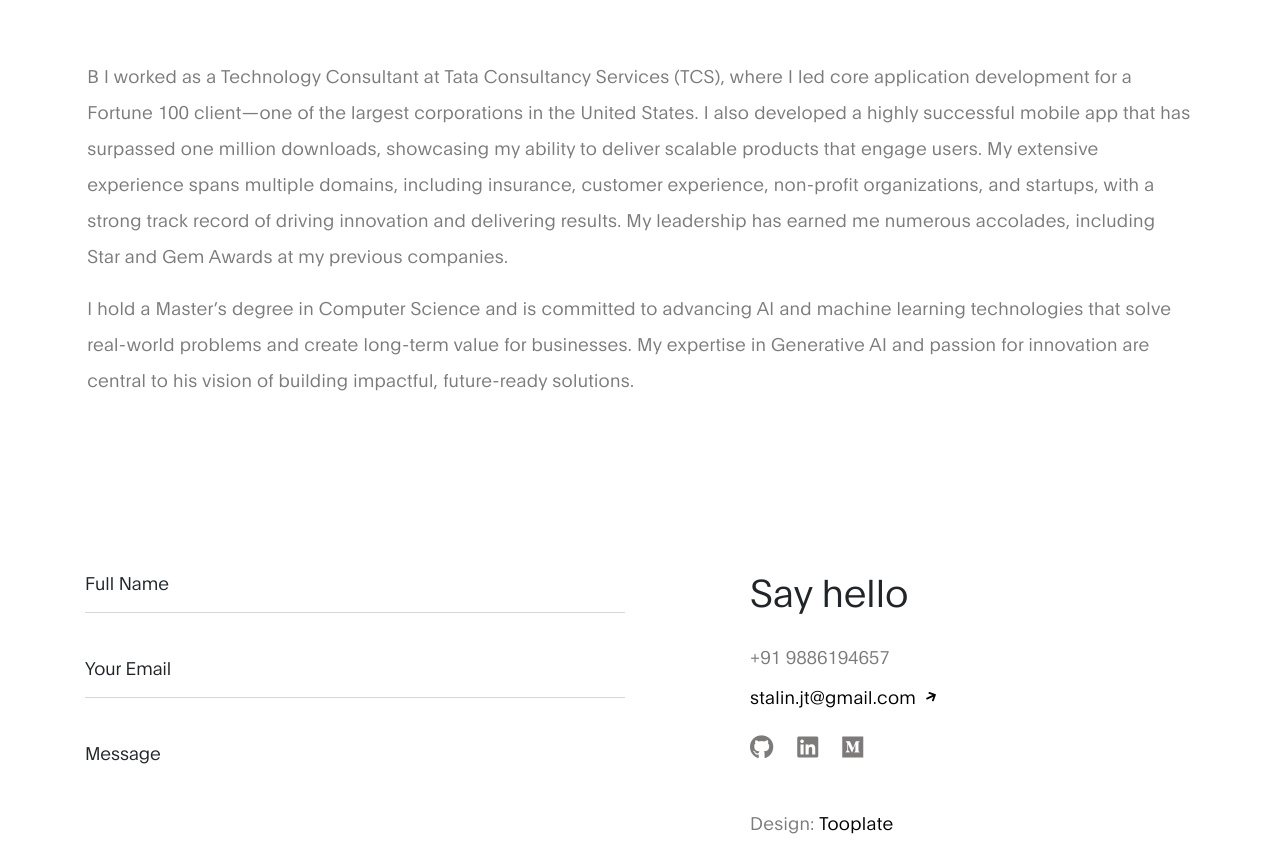
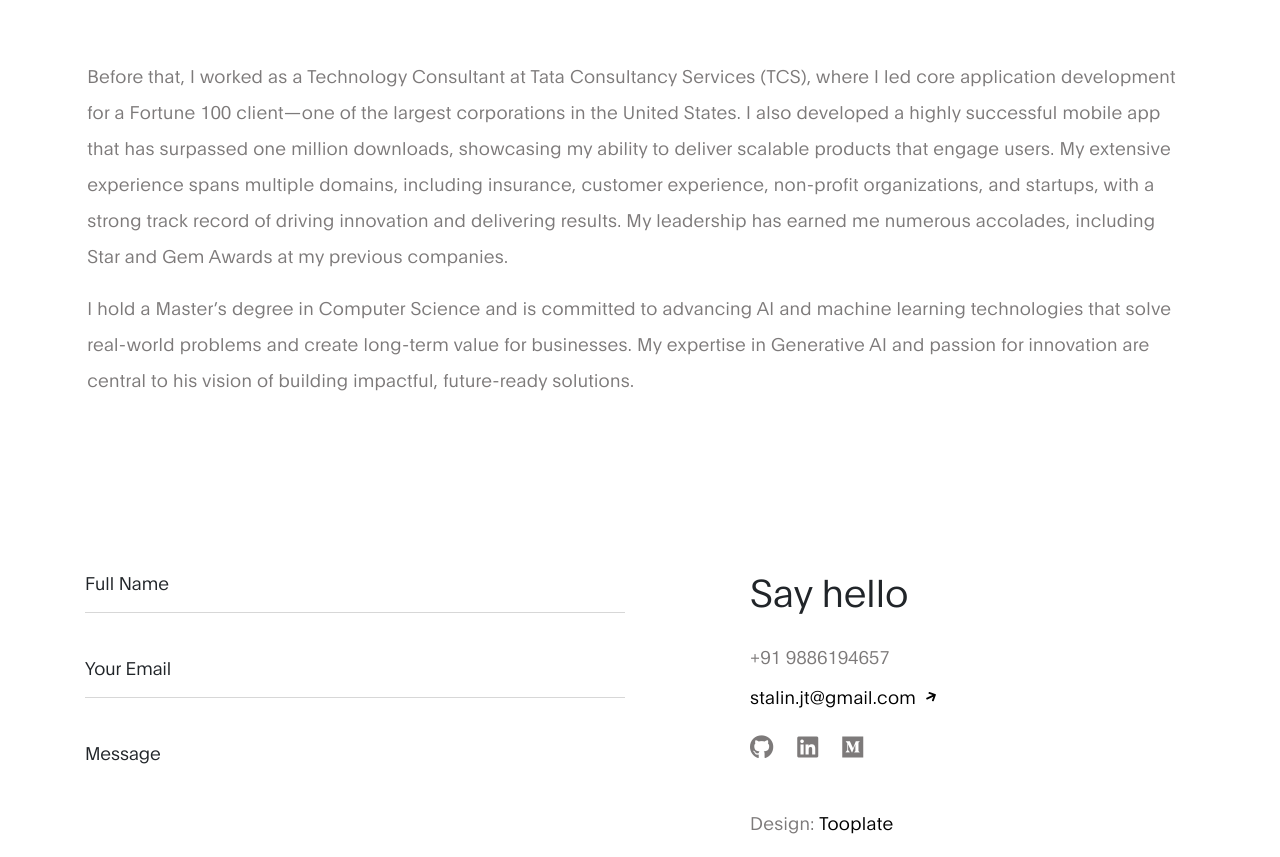
Before and after one commit to stalin/stalin.github.io, a plain HTML site: page index.html in a window 1280 px wide. Shown: the part 856-1713 px from the top of the page. Drawn offline with Linux system fonts and the light colour scheme.

Commit message:
Update index.html

```diff
--- a/index.html
+++ b/index.html
@@ -116,7 +116,7 @@
             </div>
             <div class="row about-third">
             	<div class="col-12">
-                <p>B I worked as a Technology Consultant at Tata Consultancy Services (TCS), where I led core application development for a Fortune 100 client—one of the largest corporations in the United States. I also developed a highly successful mobile app that has surpassed one million downloads, showcasing my ability to deliver scalable products that engage users. My extensive experience spans multiple domains, including insurance, customer experience, non-profit organizations, and startups, with a strong track record of driving innovation and delivering results. My leadership has earned me numerous accolades, including Star and Gem Awards at my previous companies.  </p>
+                <p>Before that, I worked as a Technology Consultant at Tata Consultancy Services (TCS), where I led core application development for a Fortune 100 client—one of the largest corporations in the United States. I also developed a highly successful mobile app that has surpassed one million downloads, showcasing my ability to deliver scalable products that engage users. My extensive experience spans multiple domains, including insurance, customer experience, non-profit organizations, and startups, with a strong track record of driving innovation and delivering results. My leadership has earned me numerous accolades, including Star and Gem Awards at my previous companies.  </p>
                 <p>I hold a Master’s degree in Computer Science and is committed to advancing AI and machine learning technologies that solve real-world problems and create long-term value for businesses. My expertise in Generative AI and passion for innovation are central to his vision of building impactful, future-ready solutions.  </p>
                 </div>
             </div>
```
